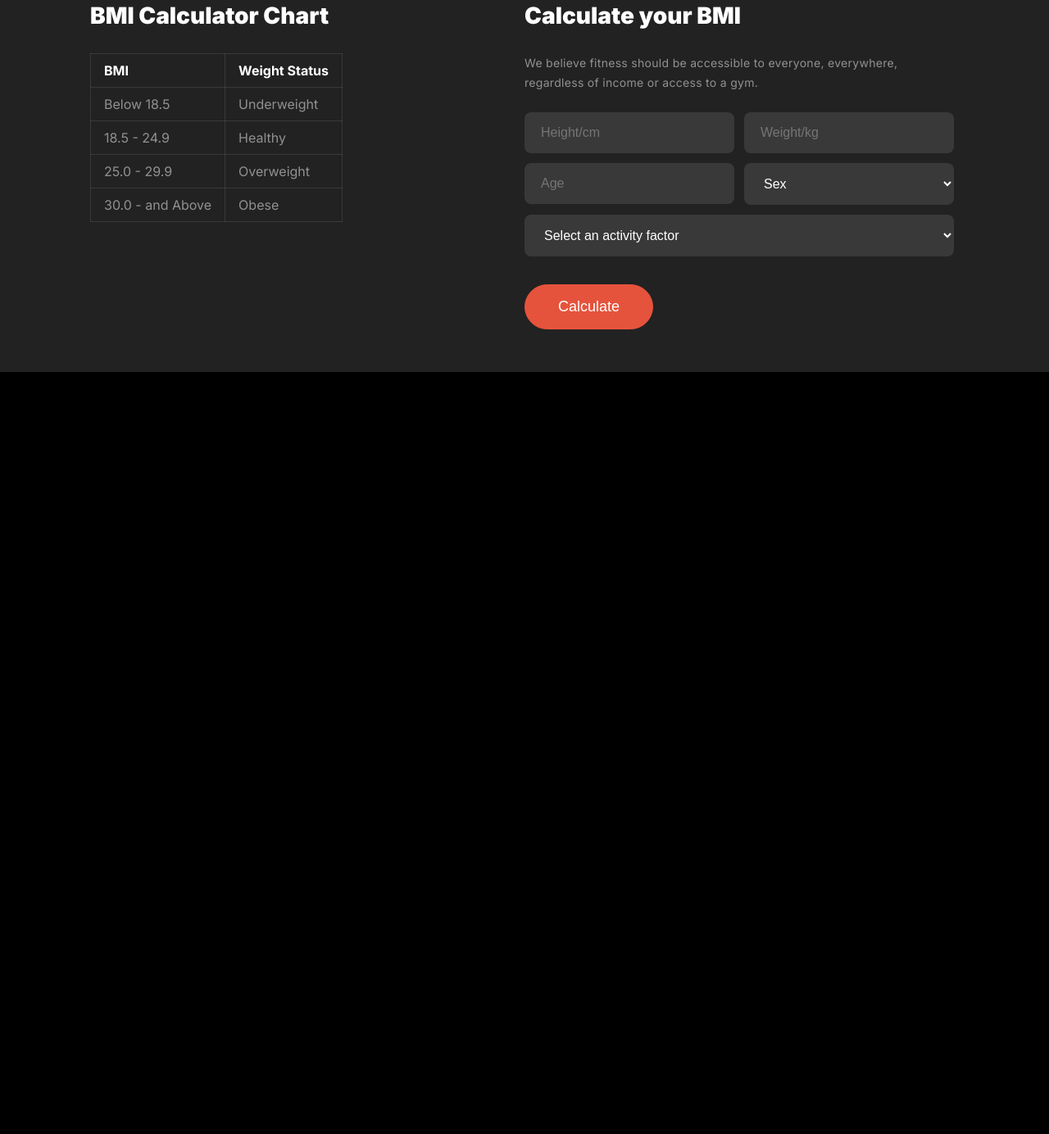
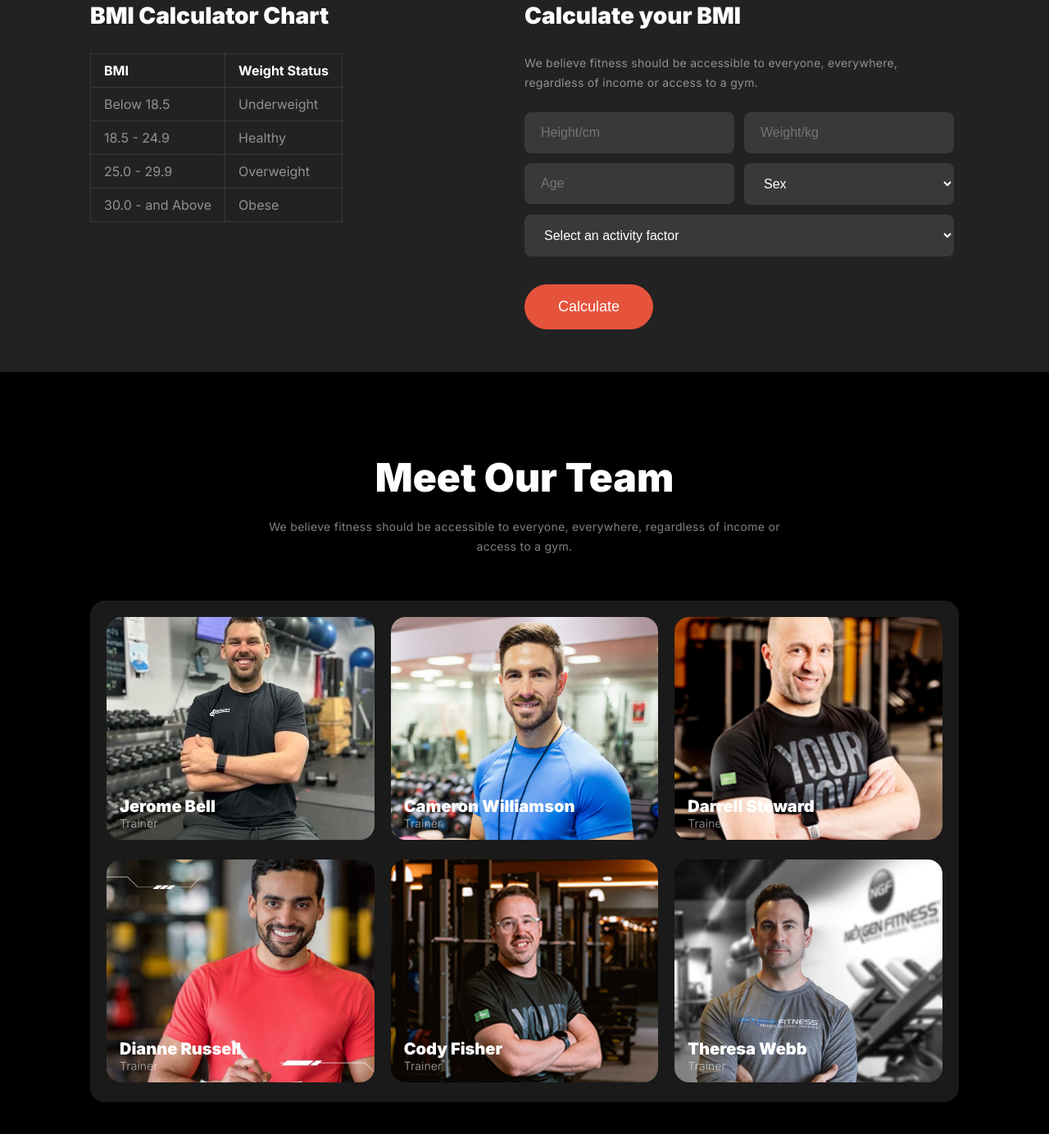
Before and after one commit to Roeich/Assignment-02, a plain HTML site: page index.html in a window 1280 px wide. Shown: the part 2257-3641 px from the top of the page at 82% size. Before the commit the page ends 2711 px from the top, so only its background shows below. Drawn offline with Linux system fonts and the light colour scheme.

Commit message:
added our team section

```diff
--- a/css/style.css
+++ b/css/style.css
@@ -293,3 +293,49 @@ input,select{
     background: rgba(255, 255, 255, 0.1);
     border: none;
 }
+.team-section{
+    padding: 100px 0px;
+}
+.team-section-title{
+    font-size: 48px;
+    font-weight: 900;
+    line-height: 120%;
+    text-align: center;
+    margin-bottom: 0.4em;
+}
+.team-section-description{
+    text-align: center;
+    max-width: 670px;
+    margin: auto auto 54px;
+}
+.member-list{
+    background: rgba(255, 255, 255, 0.1);
+    border-radius: 18px;
+    display: grid;
+    padding: 20px;
+    gap: 20px;
+    grid-template-columns: repeat(3,1fr);
+}
+.member-item{
+    position: relative;
+}
+.member-img{
+    width: 100%;
+    height: 272px;
+    object-fit: cover;
+    border-radius: 18px;
+}
+.member-content{
+    position: absolute;
+    left: 0px;
+    bottom: 0px;
+    padding: 16px;
+}
+.member-name{
+    font-size: 20px;
+    font-weight: 900;
+}
+.member-role{
+    font-size: 14px;
+    color: rgba(255, 255, 255, 0.5);
+}
--- a/index.html
+++ b/index.html
@@ -197,6 +197,59 @@
                 </div>
             </div>
         </section>
+
+        <!-- Meet Our Team section -->
+        <section class="team-section">
+            <div class="container">
+                <h2 class="team-section-title">Meet Our Team</h2>
+                <p class="team-section-description">We believe fitness should be accessible to everyone, everywhere, regardless of income or access to a gym.</p>
+
+                <div class="member-list">
+                    <div class="member-item">
+                        <img class="member-img" src="images/trainer1.png" alt="trainer">
+                        <div class="member-content">
+                            <div class="member-name">Jerome Bell</div>
+                            <div class="member-role">Trainer</div>
+                        </div>
+                    </div>
+                    <div class="member-item">
+                        <img class="member-img" src="images/trainer2.png" alt="trainer">
+                        <div class="member-content">
+                            <div class="member-name">Cameron Williamson</div>
+                            <div class="member-role">Trainer</div>
+                        </div>
+                    </div>
+                    <div class="member-item">
+                        <img class="member-img" src="images/trainer3.png" alt="trainer">
+                        <div class="member-content">
+                            <div class="member-name">Darrell Steward</div>
+                            <div class="member-role">Trainer</div>
+                        </div>
+                    </div>
+                    <div class="member-item">
+                        <img class="member-img" src="images/trainer4.png" alt="trainer">
+                        <div class="member-content">
+                            <div class="member-name">Dianne Russell</div>
+                            <div class="member-role">Trainer</div>
+                        </div>
+                    </div>
+                    <div class="member-item">
+                        <img class="member-img" src="images/trainer5.png" alt="trainer">
+                        <div class="member-content">
+                            <div class="member-name">Cody Fisher</div>
+                            <div class="member-role">Trainer</div>
+                        </div>
+                    </div>
+                    <div class="member-item">
+                        <img class="member-img" src="images/trainer6.png" alt="trainer">
+                        <div class="member-content">
+                            <div class="member-name">Theresa Webb</div>
+                            <div class="member-role">Trainer</div>
+                        </div>
+                    </div>
+                </div>
+            </div>
+        </section>
     </main>
 </body>
 </html>
```
